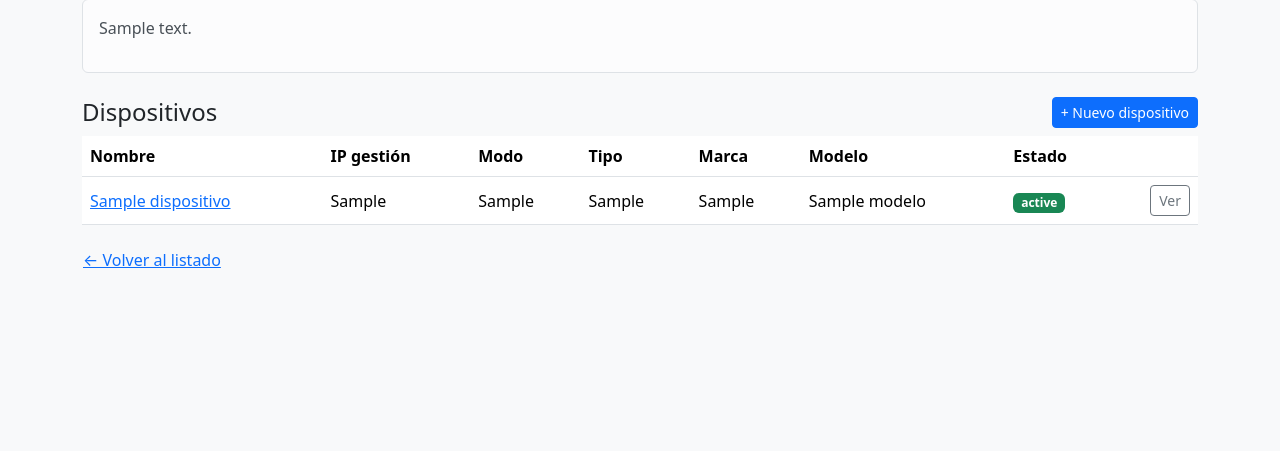
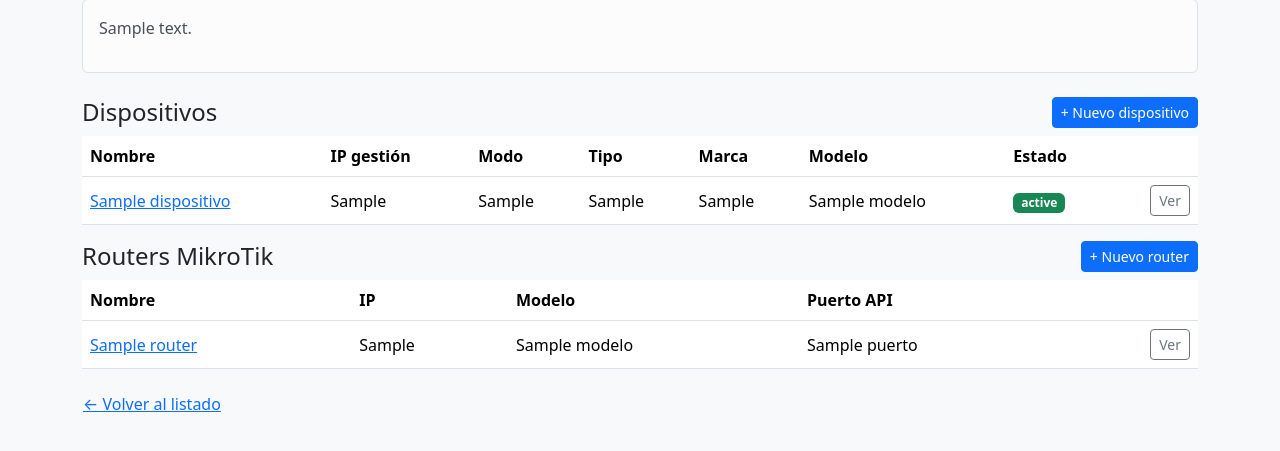
Before and after one commit to hitbit72/wisp_portal, a Django app: template templates/red/detalle_sector.html in a window 1280 px wide. Shown: the part 159-610 px from the top of the page. Run offline with Django 5.2, Linux system fonts and the light colour scheme; the template is opened without the code that fills it: most values are stand-ins (such as "Sample title", 1, 10 or a date in 2020); some libraries are stand-ins or nearby versions.

Commit message:
añadida lista de router a sector_detalle

```diff
--- a/red/models.py
+++ b/red/models.py
@@ -173,7 +173,7 @@ class Enlace(models.Model):
     ancho_banda_mbps = models.PositiveIntegerField(null=True, blank=True)
     distancia_km = models.DecimalField(max_digits=6, decimal_places=3, null=True, blank=True)
     frecuencia_ghz = models.DecimalField(
-        max_digits=5, decimal_places=3, null=True, blank=True,
+        max_digits=6, decimal_places=3, null=True, blank=True,
         help_text='Solo aplica a radioenlaces.',
     )
     notas = models.TextField(blank=True)
--- a/templates/red/detalle_sector.html
+++ b/templates/red/detalle_sector.html
@@ -61,5 +61,37 @@
     </tbody>
 </table>
 
+<div class="d-flex justify-content-between align-items-center mb-2">
+    <h4 class="mb-0">Routers MikroTik</h4>
+    <a href="{% url 'mikrotik:lista' %}" class="btn btn-primary btn-sm">+ Nuevo router</a>
+</div>
+
+<table class="table table-hover align-middle bg-white">
+    <thead>
+        <tr>
+            <th>Nombre</th>
+            <th>IP</th>
+            <th>Modelo</th>
+            <th>Puerto API</th>
+            <th></th>
+        </tr>
+    </thead>
+    <tbody>
+        {% for router in sector.routers_mikrotik.all %}
+        <tr>
+            <td><a href="{% url 'mikrotik:detalle' router.pk %}">{{ router.nombre }}</a></td>
+            <td>{{ router.ip }}</td>
+            <td>{{ router.modelo|default:"—" }}</td>
+            <td>{{ router.puerto }}</td>
+            <td class="text-end">
+                <a href="{% url 'mikrotik:detalle' router.pk %}" class="btn btn-sm btn-outline-secondary">Ver</a>
+            </td>
+        </tr>
+        {% empty %}
+        <tr><td colspan="5" class="text-center text-muted py-3">Este sector no tiene routers MikroTik asociados.</td></tr>
+        {% endfor %}
+    </tbody>
+</table>
+
 <a href="{% url 'red:lista' %}" class="btn btn-link ps-0">&larr; Volver al listado</a>
 {% endblock %}
```
